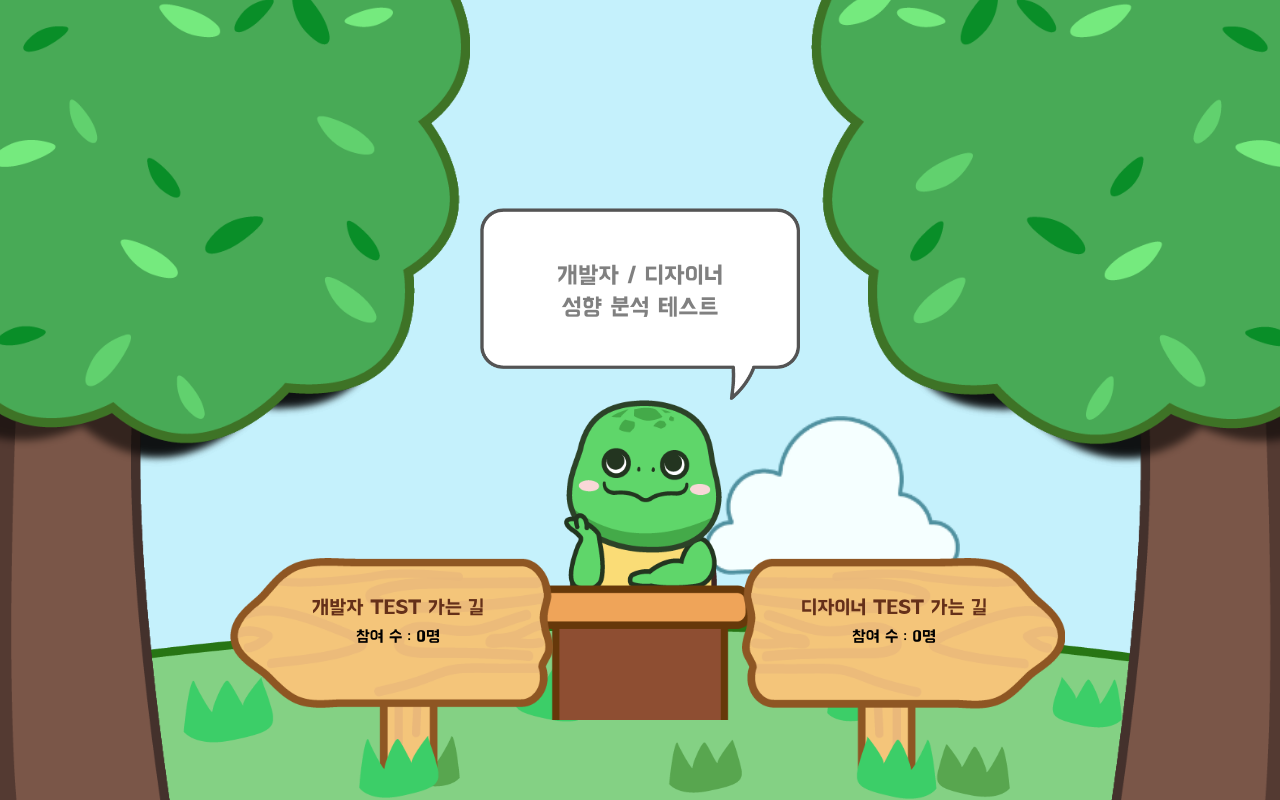
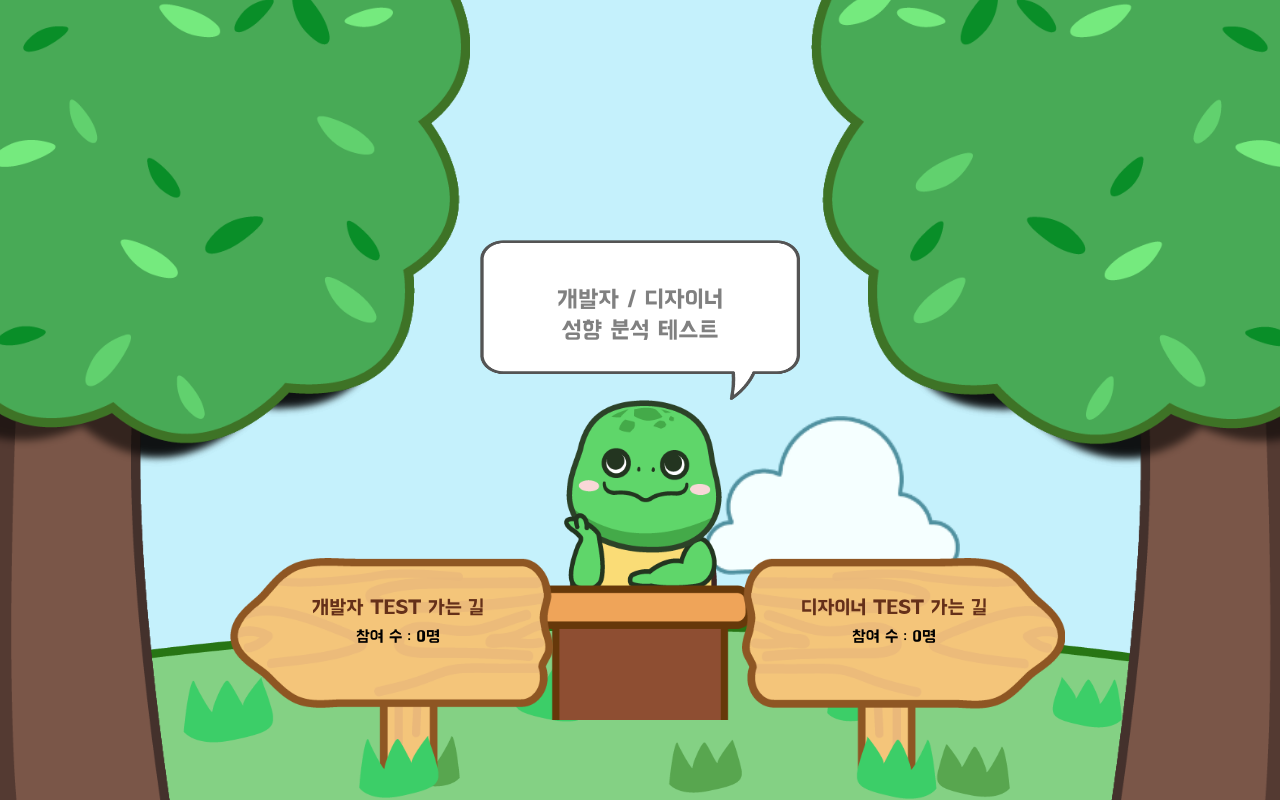
Before and after one commit to purplecode-team/developer-designer-type-indicator, a React app: page / in a window 1280 px wide. Built offline with nearby package versions, Linux system fonts and the light colour scheme; no server answers; the database is empty; the HTML template or start-up script is replaced by a standard one.

Commit message:
modify: 말풍선 수정

```diff
--- a/src/components/main/TurtleWithTitle.jsx
+++ b/src/components/main/TurtleWithTitle.jsx
@@ -30,13 +30,13 @@ const TitleWrapper = styled.div`
   background-size: 100% 100%;
   background-position: center;
   width: 20rem;
-  height: 12rem;
+  height: 10rem;
   margin: 0 auto;
   h1 {
     text-align: center;
     font-size: 24px;
     // 말풍선 높이 - 글자 2줄 높이 - 말풍선 꼬리 부분 / 2
-    padding-top: calc((12rem - 2.6em - 25px) / 2);
+    padding-top: calc((10rem - 2em - 25px) / 2);
     line-height: 1.3em;
     font-family: 'hannaPro', sans-serif;
     color: gray;
--- a/src/components/result/TypeGraph.jsx
+++ b/src/components/result/TypeGraph.jsx
@@ -32,7 +32,7 @@ const Graph = styled.div`
   place-items: center;
   img {
     display: block;
-    margin: auto;
+    margin: -0.3rem auto;
     width: 15rem;
     object-fit: contain;
     @media (max-width: ${media.laptopM}px) {
--- a/src/containers/result/TextWhiteBoard.jsx
+++ b/src/containers/result/TextWhiteBoard.jsx
@@ -55,8 +55,7 @@ const Board = styled.div`
   @media (max-width: ${media.laptopM}px) {
     width: 450px;
   }
-  @media (min-width: ${media.laptop+1}px) {
-
+  @media (min-width: ${media.laptop + 1}px) {
   }
   @media (max-width: ${media.laptop}px) {
     padding: 20px 10px;
@@ -92,9 +91,9 @@ const TestBox = styled.div`
   width: 100%;
   height: 100%;
   border-radius: 2rem;
-  overflow-y:auto;
-  &::-webkit-scrollbar{
-     display:none;
+  overflow-y: auto;
+  &::-webkit-scrollbar {
+    display: none;
   }
 `;
 
@@ -109,7 +108,7 @@ const ShareBox = styled.div`
     color: grey;
     font-family: hannaAir, sans-serif;
     text-decoration: none;
-    @media (min-width: ${media.laptop+1}px) {
+    @media (min-width: ${media.laptop + 1}px) {
       &:hover {
         color: black;
         font-weight: bold;
@@ -212,6 +211,9 @@ const Share = styled.div`
   grid-area: Share;
 `;
 
+const ButtonWrapper = styled.div`
+  display: flex;
+`;
 const TextWhiteboard = () => {
   const { type, name } = useParams();
   const [content, setContent] = useState('');
@@ -294,7 +296,8 @@ const TextWhiteboard = () => {
             <Link to="/">
               <LinkButton>테스트 다시하기</LinkButton>
             </Link>
-            <br /><br />
+            <br />
+            <br />
             <Link to="/statistics">
               <LinkButton>다른 성향 구경하기</LinkButton>
             </Link>
--- a/src/lib/util/util.js
+++ b/src/lib/util/util.js
@@ -63,7 +63,7 @@ export const shortBio = {
   fox: '센스쟁이 여우',
   quokka: '핵인싸 쿼카',
   pelican: '외유내강 펠리컨',
-  monkey: '폭력배 원숭이',
+  monkey: '팩력배 원숭이',
   squirrel: '완벽주의 다람쥐',
   sloth: '마이페이스 나무늘보',
   bear: '선비같은 곰',
```
